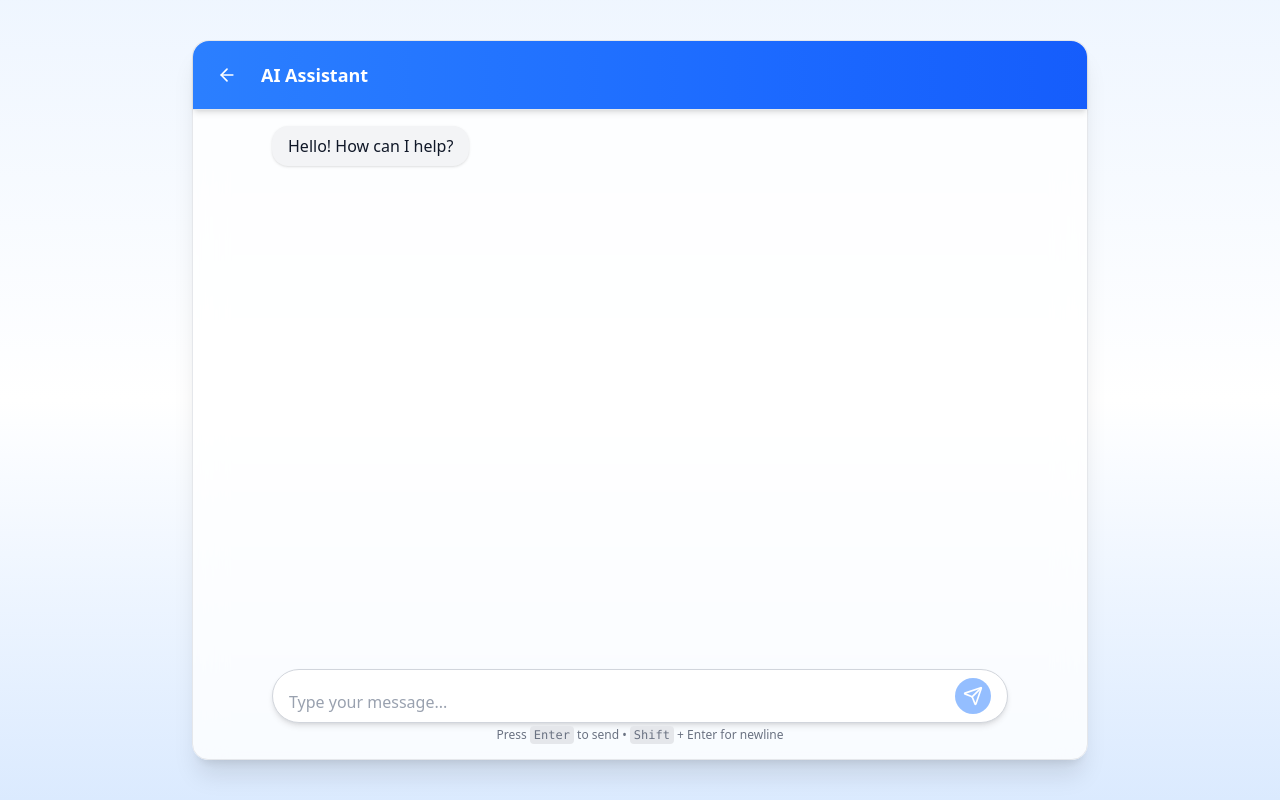
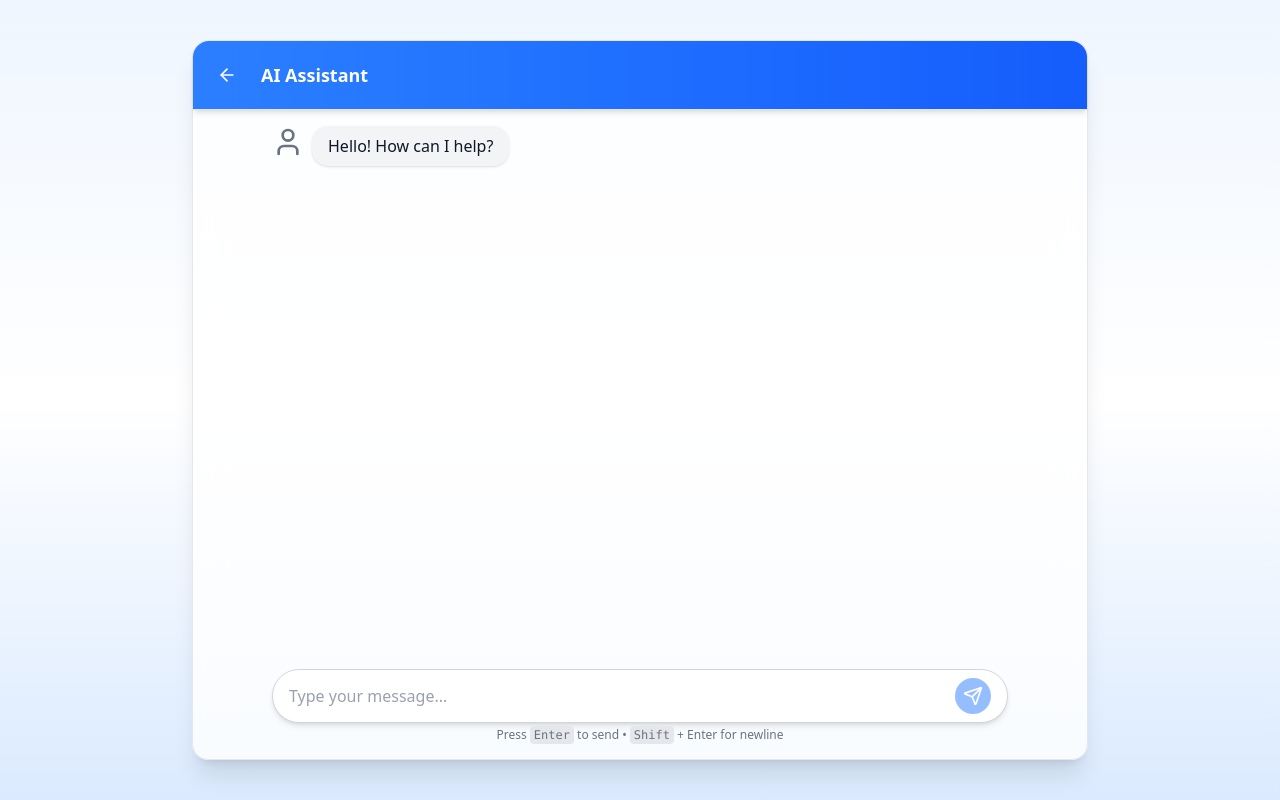
Before and after one commit to satyasandhya97/PersonaAIChatBot, a Next.js app: page /chat in a window 1280 px wide. Built offline with nearby package versions, Linux system fonts and the light colour scheme.

Commit message:
Add persona-specific avatars for bot messages in chat

```diff
--- a/components/elements/ChatInput.tsx
+++ b/components/elements/ChatInput.tsx
@@ -32,7 +32,7 @@ export default function ChatInput() {
 
     return (
         <div className="w-full max-w-3xl mx-auto p-4">
-            <div className="flex items-end gap-2 rounded-full border border-gray-300 dark:border-slate-700 bg-white dark:bg-slate-800 shadow-md px-4 py-2">
+            <div className="flex items-center gap-2 rounded-full border border-gray-300 dark:border-slate-700 bg-white dark:bg-slate-800 shadow-md px-4 py-2">
                 <textarea
                     ref={textareaRef}
                     value={message}
--- a/components/elements/ChatPage.tsx
+++ b/components/elements/ChatPage.tsx
@@ -2,7 +2,7 @@
 import { useState, useRef, useEffect, useMemo } from "react";
 import { useSearchParams } from "next/navigation";
 import TypingBubble from "@/components/elements/TypingBubble";
-import { Copy } from "lucide-react";
+import { Copy, User } from "lucide-react";
 
 export default function ChatWindow() {
     const searchParams = useSearchParams();
@@ -105,9 +105,28 @@ export default function ChatWindow() {
             className="w-full max-w-3xl mx-auto p-4 space-y-4 overflow-y-auto scrollbar-thin scrollbar-thumb-blue-300 dark:scrollbar-thumb-blue-700 scrollbar-track-transparent"
             style={{ scrollBehavior: "smooth" }}
         >
-            {messages.map((msg, index) => (
-                <div key={index} className={`flex ${msg.sender === "user" ? "justify-end" : "justify-start"}`}>
-                    <div className={`flex items-start gap-2 group ${msg.sender === "user" ? "flex-row-reverse" : "flex-row"}`}>
+            {messages.map((msg, index) => {
+                const avatar =
+                    msg.sender === "bot" ? (
+                        personaParam === "1" ? (
+                            <img src="/hitesh.webp" alt="Hitesh" className="w-8 h-8 rounded-full object-cover" />
+                        ) : personaParam === "2" ? (
+                            <img src="/piyush.png" alt="Piyush" className="w-8 h-8 rounded-full object-cover" />
+                        ) : (
+                            <User className="w-8 h-8 text-gray-500" />
+                        )
+                    ) : null;
+
+                return (
+                    <div
+                        key={index}
+                        className={`flex ${msg.sender === "user" ? "justify-end" : "justify-start"}`}
+                    >
+                        <div
+                            className={`flex items-start gap-2 group ${msg.sender === "user" ? "flex-row-reverse" : "flex-row"
+                                }`}
+                        >
+                            {avatar}
                             <div
                                 className={`px-4 py-2 rounded-2xl shadow-sm ${msg.sender === "user"
                                     ? "bg-blue-500 text-white"
@@ -116,7 +135,6 @@ export default function ChatWindow() {
                             >
                                 {msg.text}
                             </div>
-
                             {msg.sender === "bot" && (
                                 <button
                                     onClick={() => navigator.clipboard.writeText(msg.text)}
@@ -128,8 +146,8 @@ export default function ChatWindow() {
                             )}
                         </div>
                     </div>
-            ))}
-
+                );
+            })}
             {streaming && <TypingBubble text={streamResponse} />}
         </div>
     );
```
Lines whose indentation alone changed are shown as unchanged.
